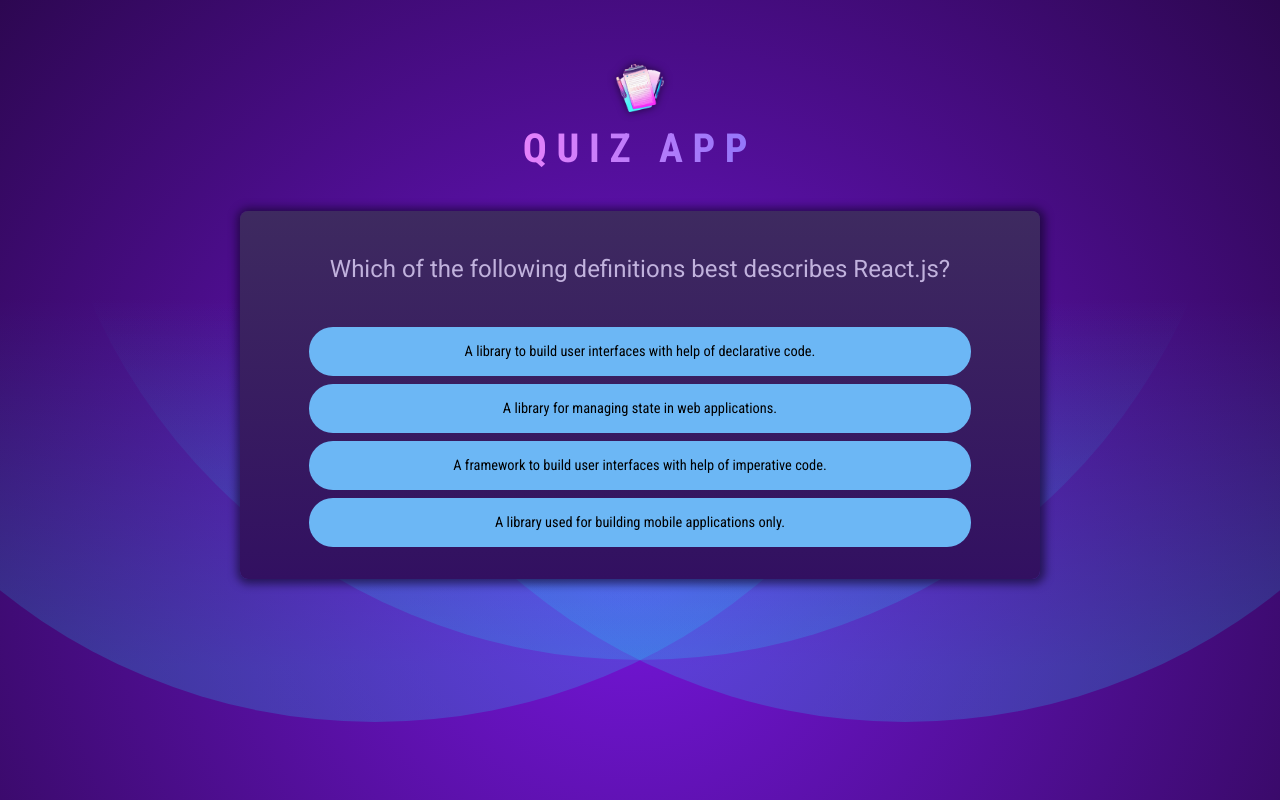
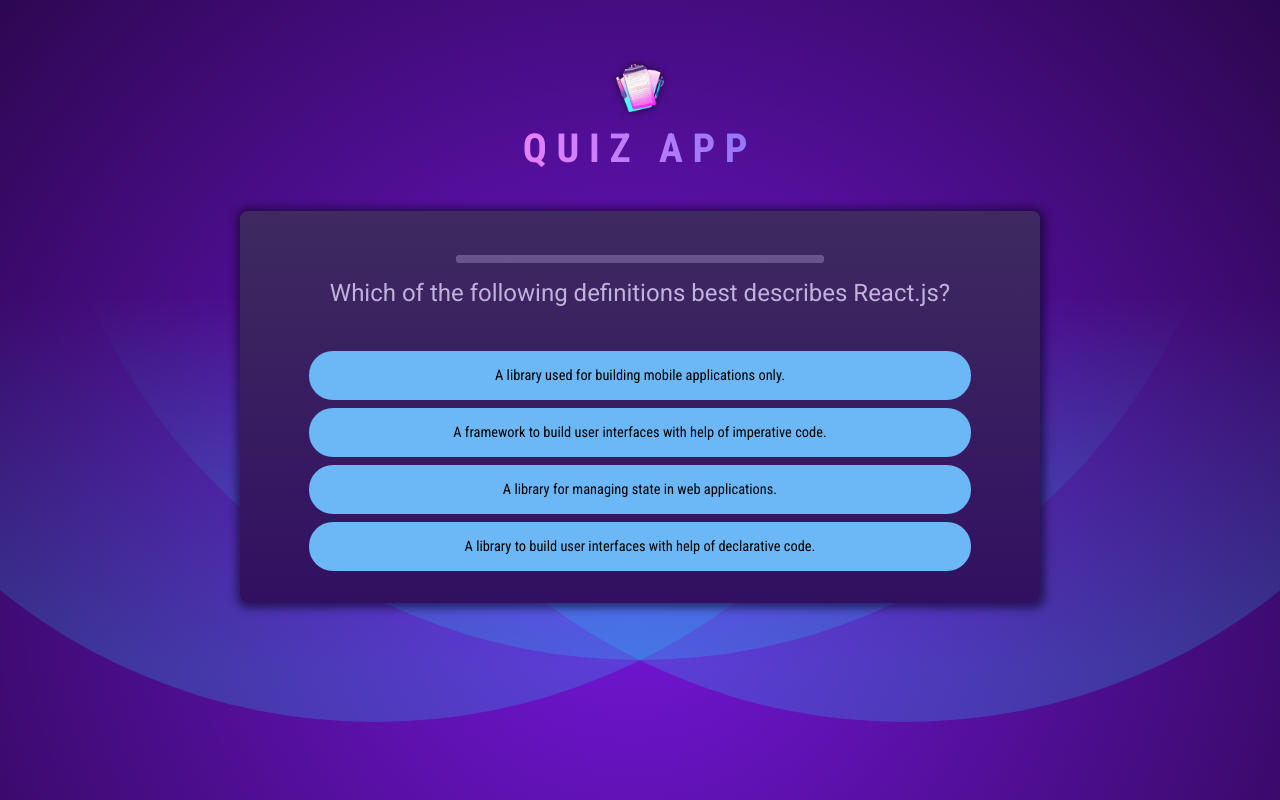
Before and after one commit to MarkBjj/quiz-app-12, a React (Vite) app: page / in a window 1280 px wide. Built offline with nearby package versions, Linux system fonts and the light colour scheme.

Commit message:
setting the Timer and useCallback to prevent instant loops

```diff
--- /dev/null
+++ b/src/components/QuestionTimer.jsx
@@ -0,0 +1,24 @@
+import { useState, useEffect } from "react";
+export default function QuestionTimer({ timeOut, onTimeOut }) {
+  // update progress bar every second
+  const [remainingTime, setRemainingTime] = useState(timeOut);
+
+  // start the timeout only when timeOut or onTimeOut change, not on every re-render
+  useEffect(() => {
+    console.log("SETTING TIMEOUT ");
+    setTimeout(onTimeOut, timeOut);
+  }, [timeOut, onTimeOut]);
+  //
+  // const [timeLeft, setTimeLeft] = useState(timeLimit);
+  //update interval -  the interval is set up only once, when the component first appears. Without it, a new interval would start on every re-render
+  useEffect(() => {
+    console.log("SETTING INTERVAL");
+    setInterval(() => {
+      setRemainingTime((previousRemainingTime) => previousRemainingTime - 100);
+    }, 100);
+  }, []);
+
+  return (
+    <progress id="question_time" value={remainingTime} max={timeOut}></progress>
+  );
+}
--- a/src/components/Quiz.jsx
+++ b/src/components/Quiz.jsx
@@ -1,5 +1,7 @@
-import { useState } from "react";
+import { useState, useCallback } from "react";
 import QUESTIONS from "../questions.js";
+import QuestionTimer from "./QuestionTimer.jsx";
+import quizCompleteImage from "../assets/quiz-complete.png";
 
 export default function Quiz() {
   //Questions
@@ -8,19 +10,48 @@
   const [userAnswers, setUserAnswers] = useState([]);
   // user active question index will be derived from the index of the answer that user has selected.
   const activeQuestionIndex = userAnswers.length;
-
+  //checking if quiz complete
+  const isQuizComplete = activeQuestionIndex === QUESTIONS.length;
+  //.
   //update the answers array when user selects an answer
-  function handleSelectAnswer(selectedAnswer) {
+  const handleSelectAnswer = useCallback((selectedAnswer) => {
+    //.
     // store the answer in the userAnswers array
     setUserAnswers((prevUserAnswers) => [...prevUserAnswers, selectedAnswer]);
+  }, []);
+
+  const handleSkipAnswer = useCallback(() => {
+    handleSelectAnswer(null);
+  }, [handleSelectAnswer]);
+
+  //stop fetching questions if quiz is complete
+  if (isQuizComplete) {
+    return (
+      <div id="summary">
+        <div id="question">
+          <img src={quizCompleteImage} alt="Trophy - Quiz Complete" />
+          <p>Quiz Complete!</p>
+        </div>
+      </div>
+    );
   }
+
+  // the default file has the 1st answer as correct, so we need to shuffle the answers so that the correct answer is not always the first one. We can do this by shuffling the answers array for each question. CREATE NEW array to preserve default order of answers file. We can use the spread operator to create a new array and then use the sort method to shuffle the answers. The sort method takes a compare function that returns a random number between -0.5 and 0.5, which will randomly sort the answers.
+  const shuffledAnswers = [...QUESTIONS[activeQuestionIndex].answers];
+  shuffledAnswers.sort(() => Math.random() - 0.5);
+  //determine when the quiz is complete
+
   return (
     <div id="quiz">
       <div id="question">
+        <QuestionTimer
+          timeOut={10000}
+          onTimeOut={handleSkipAnswer}
+        />
         <h2>{QUESTIONS[activeQuestionIndex]?.text}</h2>
         {/* list of answers for the active question */}
         <ul id="answers">
-          {QUESTIONS[activeQuestionIndex]?.answers.map((answer, index) => (
+          {shuffledAnswers.map((answer, index) => (
             <li key={index} className="answer">
               {/*
               We wrap handleSelectAnswer in an arrow function so it is NOT called while React renders.
```
